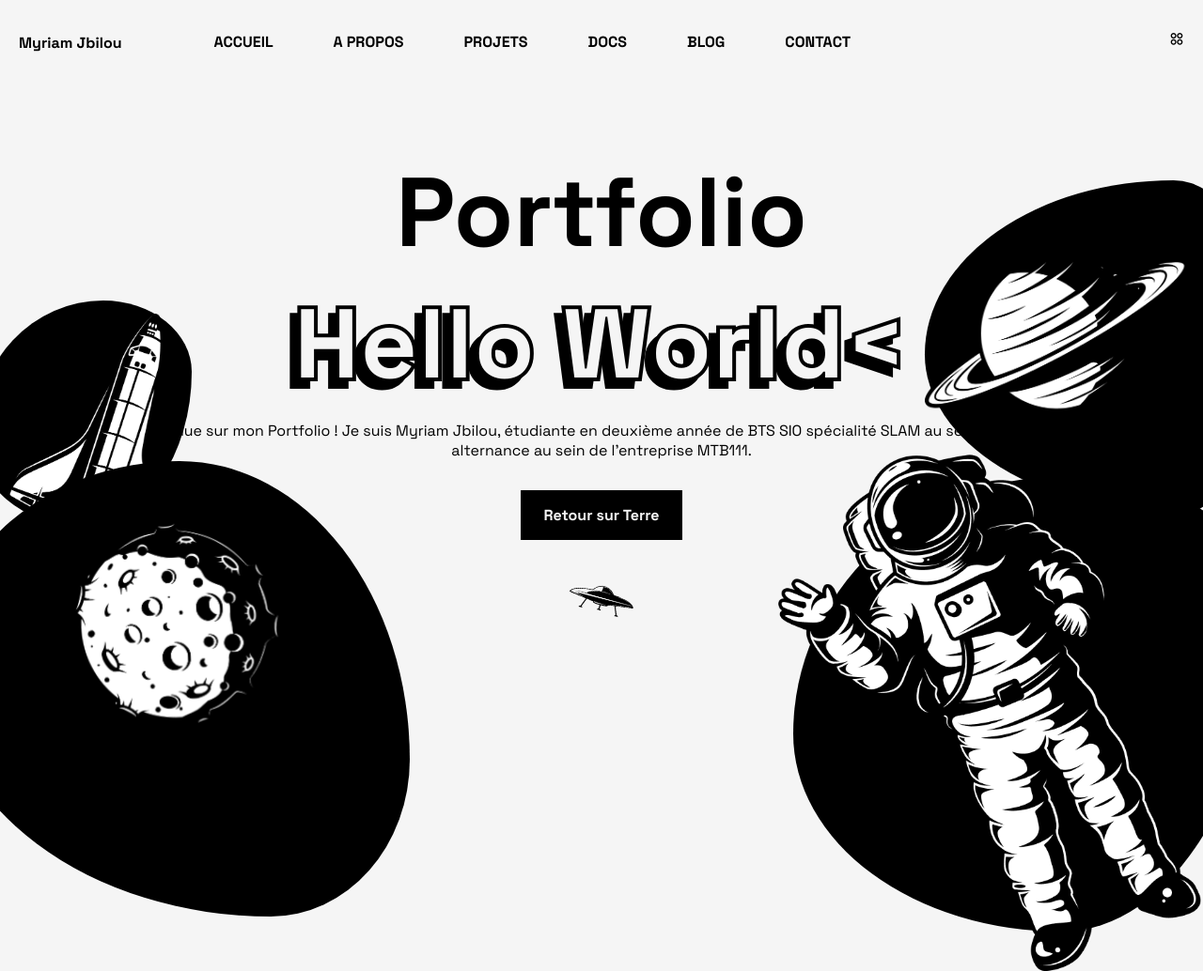
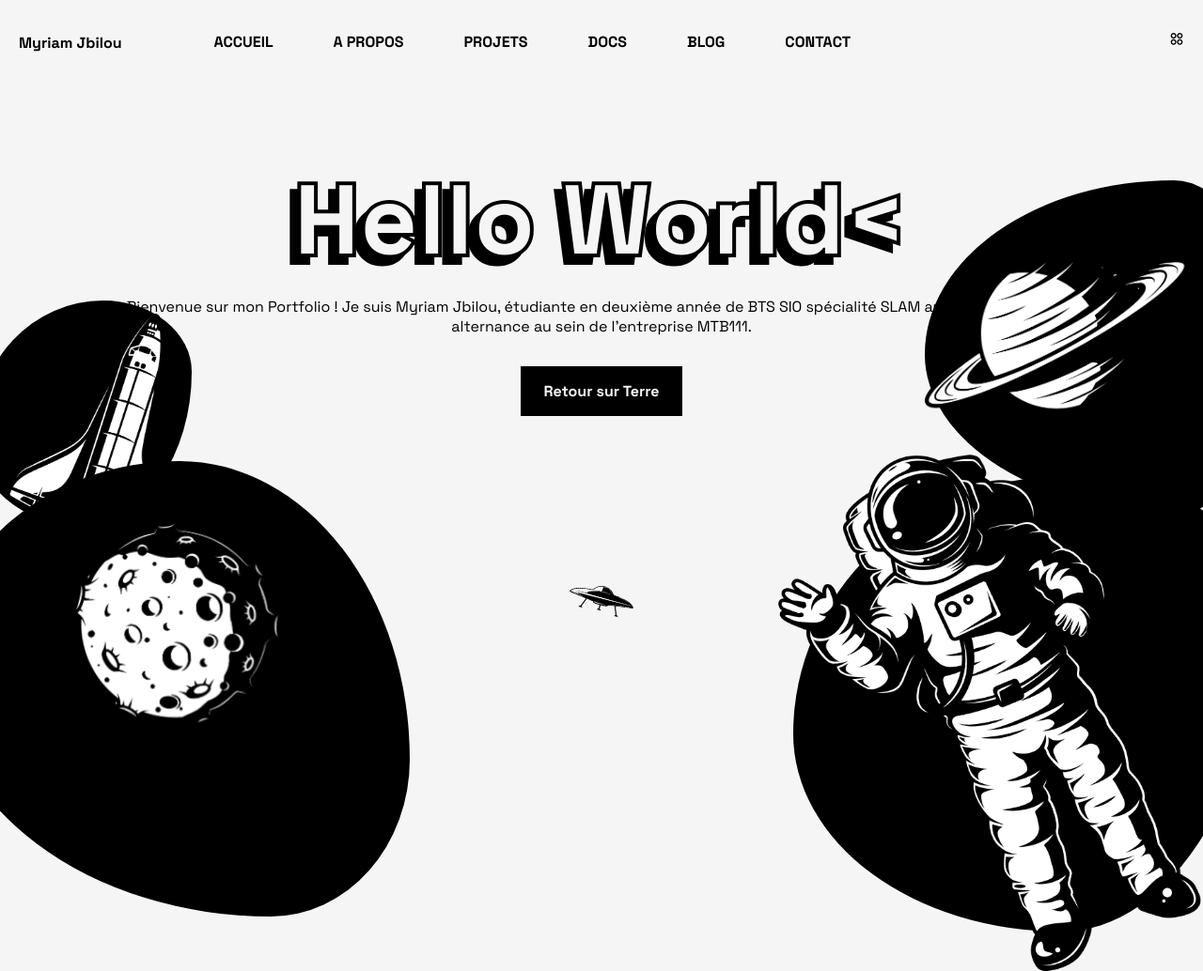
Before and after one commit to myriamjbilou/page, a plain HTML site: page index.html in a window 1280 px wide. Shown: the top 1034 px of the page at 94% size. Drawn offline with nearby package versions, Linux system fonts and the light colour scheme.

Commit message:
deleted Portfolio head

```diff
--- a/index.html
+++ b/index.html
@@ -66,7 +66,7 @@
          <section class="home">
              <div class="home__container container">
                  <div class="home__data">
-                     <h2 class="home__subtitle">Portfolio</h2>
+                     <h1 class="home__subtitle"></h1>
                      <h1 class="home__title">Hello World<</h1>
                      <p class="home__description">
                          Bienvenue sur mon Portfolio !
```
